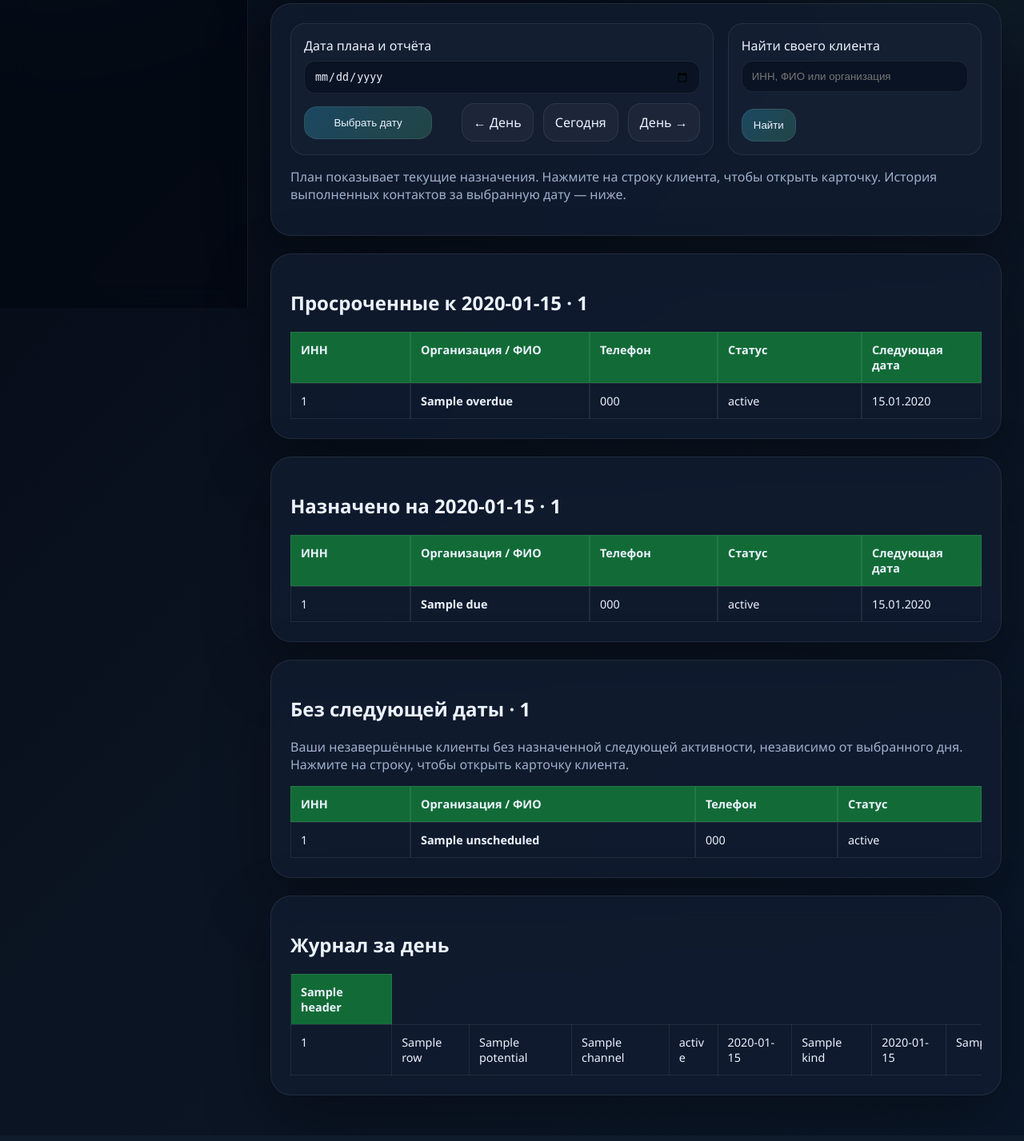
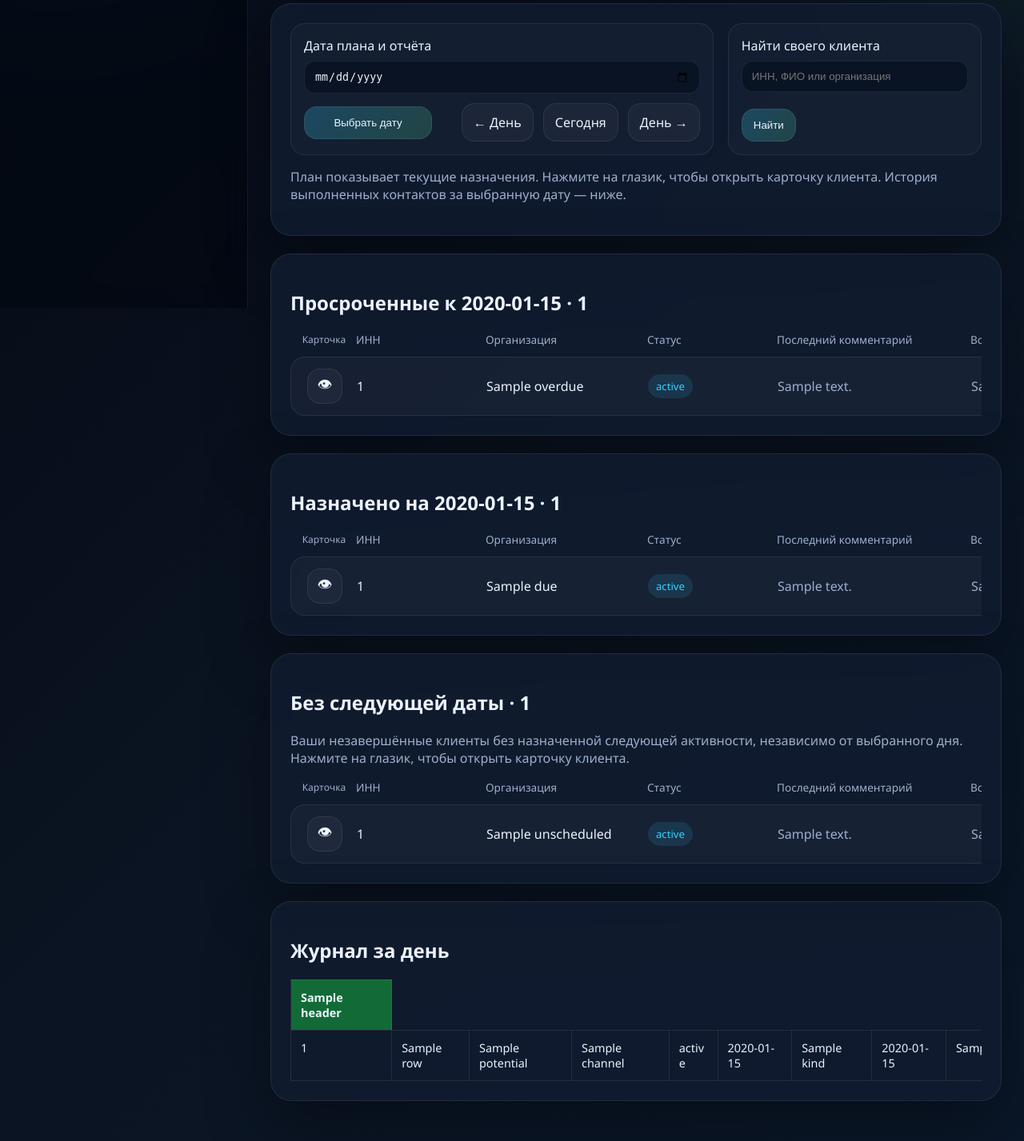
Before and after one commit to borygins/TaskManager, a FastAPI app: template app/templates/contacts.html in a window 1280 px wide. Shown: the part 415-1842 px from the top of the page at 80% size. Run offline with FastAPI, Linux system fonts and the light colour scheme; the template is opened without the code that fills it: most values are stand-ins (such as "Sample title", 1, 10 or a date in 2020); parts of the project's set-up code (start-up, migrations or seed data) failed here and were passed over.

Commit message:
создан общий макрос для списков клиентов

```diff
--- a/app/static/css/styles.css
+++ b/app/static/css/styles.css
@@ -20,12 +20,6 @@
 .contact-table th, .contact-table td { padding: 12px; border: 1px solid var(--line); vertical-align: top; }
 .contact-table td { overflow-wrap: anywhere; }
 .contact-comment { min-width: 280px; white-space: pre-wrap; }
-.client-list-grid { display: grid; grid-template-columns: 150px minmax(220px, 2fr) minmax(160px, 1fr) minmax(180px, 1fr); min-width: 710px; font-size: 0.9rem; }
-.client-list-with-date { grid-template-columns: 150px minmax(220px, 2fr) minmax(160px, 1fr) minmax(180px, 1fr) 150px; min-width: 860px; }
-.client-list-grid > * { padding: 12px; border: 1px solid var(--line); overflow-wrap: anywhere; }
-.client-list-header { background: #126b36; font-weight: 600; }
-.client-list-row:hover, .client-list-row:focus-visible { background: rgba(53, 208, 255, 0.12); }
-.client-list-row:focus-visible { outline: 2px solid var(--accent); outline-offset: -2px; }
 button:disabled { opacity: 0.65; cursor: wait; }
 .import-summary { margin-top: 20px; }
 
@@ -436,6 +430,10 @@ textarea {
     overflow-x: auto;
 }
 
+.client-row-list {
+    overflow-x: auto;
+}
+
 .row-list-head {
     padding: 0 14px 12px;
     color: var(--muted);
--- /dev/null
+++ b/app/templates/_client_list.html
@@ -0,0 +1,41 @@
+{% macro client_list(clients, empty_message='Клиентов нет.', funnel_id=None, search_query='', selected_status='', selected_next_call_date='') %}
+{% if clients %}
+<div class="client-row-list">
+    <div class="row-list-head row-list-grid">
+        <div class="row-eye-cell row-eye-heading">Карточка</div>
+        <div>ИНН</div>
+        <div>Организация</div>
+        <div>Статус</div>
+        <div>Последний комментарий</div>
+        <div>Воронка продаж</div>
+        <div class="row-date-cell">Следующая дата звонка</div>
+    </div>
+    <div class="row-list-body">
+        {% for client in clients %}
+        <div class="row-item row-list-grid">
+            <div class="row-eye-cell">
+                <a
+                    class="eye-link"
+                    href="/clients/{{ client.id }}{% if funnel_id %}?funnel_id={{ funnel_id }}&amp;q={{ search_query|urlencode }}&amp;status_filter={{ selected_status|urlencode }}&amp;next_call_date_filter={{ selected_next_call_date|urlencode }}{% endif %}"
+                    target="_blank"
+                    rel="noopener noreferrer"
+                    title="Открыть карточку"
+                    aria-label="Открыть карточку клиента {{ client.company_name or client.full_name }}"
+                >
+                    &#128065;
+                </a>
+            </div>
+            <div>{{ client.tax_number }}</div>
+            <div>{{ client.company_name or client.full_name or 'Не указана' }}</div>
+            <div><span class="tag">{{ client.status }}</span></div>
+            <div class="comment-preview">{{ client.comments[-1].body if client.comments else 'Комментариев пока нет' }}</div>
+            <div class="comment-preview">{% for link in client.funnel_links %}{{ link.funnel.name }}{% if not loop.last %}, {% endif %}{% else %}Не назначена{% endfor %}</div>
+            <div class="row-date-cell">{{ client.next_call_date.strftime('%d.%m.%Y') if client.next_call_date else 'Не назначена' }}</div>
+        </div>
+        {% endfor %}
+    </div>
+</div>
+{% else %}
+<div class="empty-state">{{ empty_message }}</div>
+{% endif %}
+{% endmacro %}
--- a/app/templates/base.html
+++ b/app/templates/base.html
@@ -4,7 +4,7 @@
     <meta charset="UTF-8">
     <meta name="viewport" content="width=device-width, initial-scale=1.0">
     <title>{{ title if title else "Sales Task Manager" }}</title>
-    <link rel="stylesheet" href="{{ url_for('static', path='css/styles.css') }}?v=funnel-columns-15">
+    <link rel="stylesheet" href="{{ url_for('static', path='css/styles.css') }}?v=shared-client-list-16">
     <script defer src="{{ url_for('static', path='js/app.js') }}?v=reports-hub-4"></script>
 </head>
 <body>
--- a/app/templates/contacts.html
+++ b/app/templates/contacts.html
@@ -1,23 +1,5 @@
 {% extends "base.html" %}
-{% macro client_list(clients, show_date=true, empty_message='Клиентов нет.') %}
-    {% if clients %}
-    <div class="contact-table-scroll">
-        <div class="client-list-grid client-list-header{% if show_date %} client-list-with-date{% endif %}" aria-hidden="true">
-            <span>ИНН</span><span>Организация / ФИО</span><span>Телефон</span><span>Статус</span>
-            {% if show_date %}<span>Следующая дата</span>{% endif %}
-        </div>
-        {% for client in clients %}
-        <a class="client-list-grid client-list-row{% if show_date %} client-list-with-date{% endif %}" href="/clients/{{ client.id }}">
-            <span>{{ client.tax_number }}</span>
-            <strong>{{ client.company_name or client.full_name }}</strong>
-            <span>{{ client.phone or 'Телефон не указан' }}</span>
-            <span>{{ client.status }}</span>
-            {% if show_date %}<span>{{ client.next_call_date.strftime('%d.%m.%Y') if client.next_call_date else 'Не назначена' }}</span>{% endif %}
-        </a>
-        {% endfor %}
-    </div>
-    {% else %}<div class="empty-state">{{ empty_message }}</div>{% endif %}
-{% endmacro %}
+{% from "_client_list.html" import client_list %}
 {% block content %}
 <section class="hero compact">
     <div class="badge">Рабочий день</div>
@@ -59,15 +41,15 @@
             <div class="filter-actions"><button type="submit">Найти</button></div>
         </form>
     </div>
-    <p class="muted">План показывает текущие назначения. Нажмите на строку клиента, чтобы открыть карточку. История выполненных контактов за выбранную дату — ниже.</p>
+    <p class="muted">План показывает текущие назначения. Нажмите на глазик, чтобы открыть карточку клиента. История выполненных контактов за выбранную дату — ниже.</p>
     {% if q.strip() %}<h2>Результаты поиска</h2><p class="muted">До 100 клиентов. Для более точного поиска уточните запрос.</p>{{ client_list(found) }}{% endif %}
 </section>
 <section class="panel"><h2>Просроченные к {{ day.strftime('%d.%m.%Y') }} · {{ overdue|length }}</h2>{{ client_list(overdue) }}</section>
 <section class="panel"><h2>Назначено на {{ day.strftime('%d.%m.%Y') }} · {{ due|length }}</h2>{{ client_list(due) }}</section>
 <section class="panel" id="unscheduled-clients">
     <h2>Без следующей даты · {{ unscheduled|length }}</h2>
-    <p class="muted">Ваши незавершённые клиенты без назначенной следующей активности, независимо от выбранного дня. Нажмите на строку, чтобы открыть карточку клиента.</p>
-    {{ client_list(unscheduled, show_date=false, empty_message='Клиентов без следующей даты нет.') }}
+    <p class="muted">Ваши незавершённые клиенты без назначенной следующей активности, независимо от выбранного дня. Нажмите на глазик, чтобы открыть карточку клиента.</p>
+    {{ client_list(unscheduled, empty_message='Клиентов без следующей даты нет.') }}
 </section>
 <section class="panel"><h2>Журнал за день</h2>{% include '_contact_table.html' %}</section>
 {% endblock %}
```
Also changed, not shown: app/api/contacts.py (+6 -2 lines), app/templates/funnel_detail.html (+9 -34 lines), tests/test_contacts.py (+31 -1 lines).
